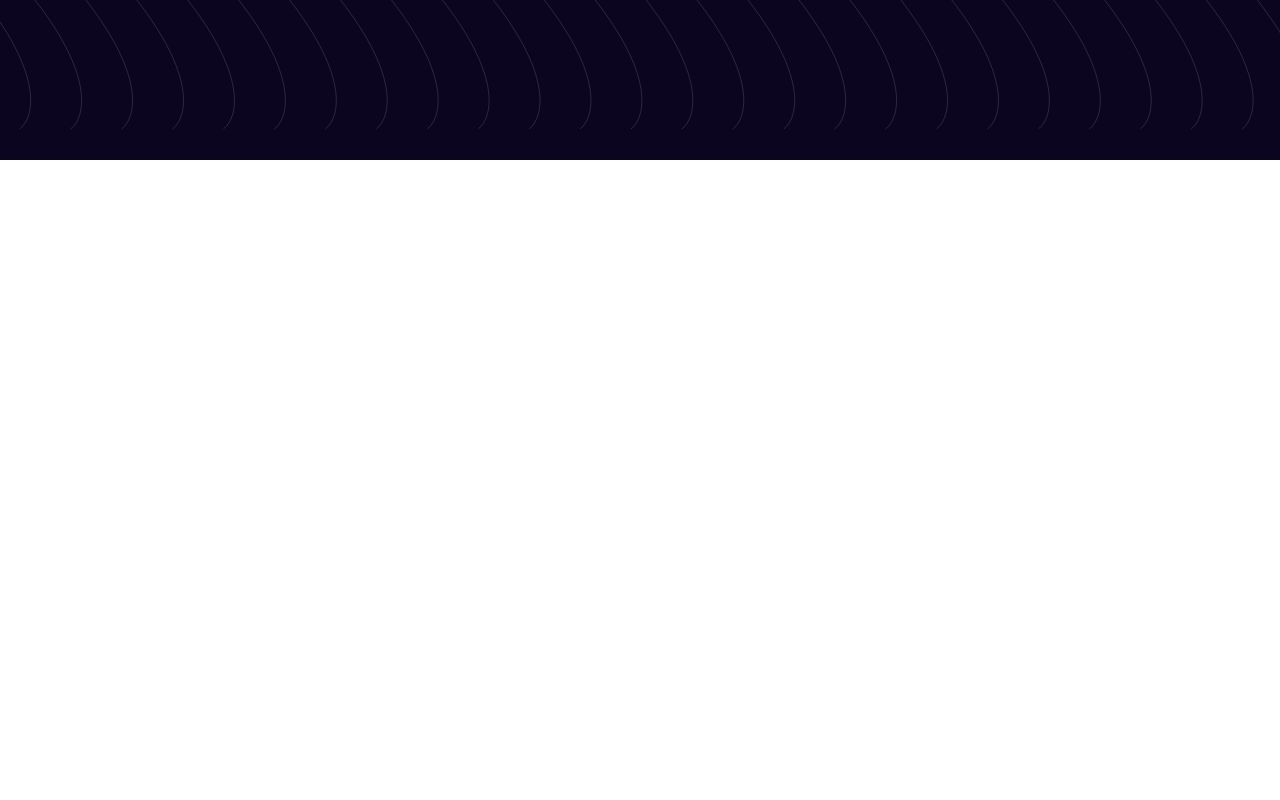
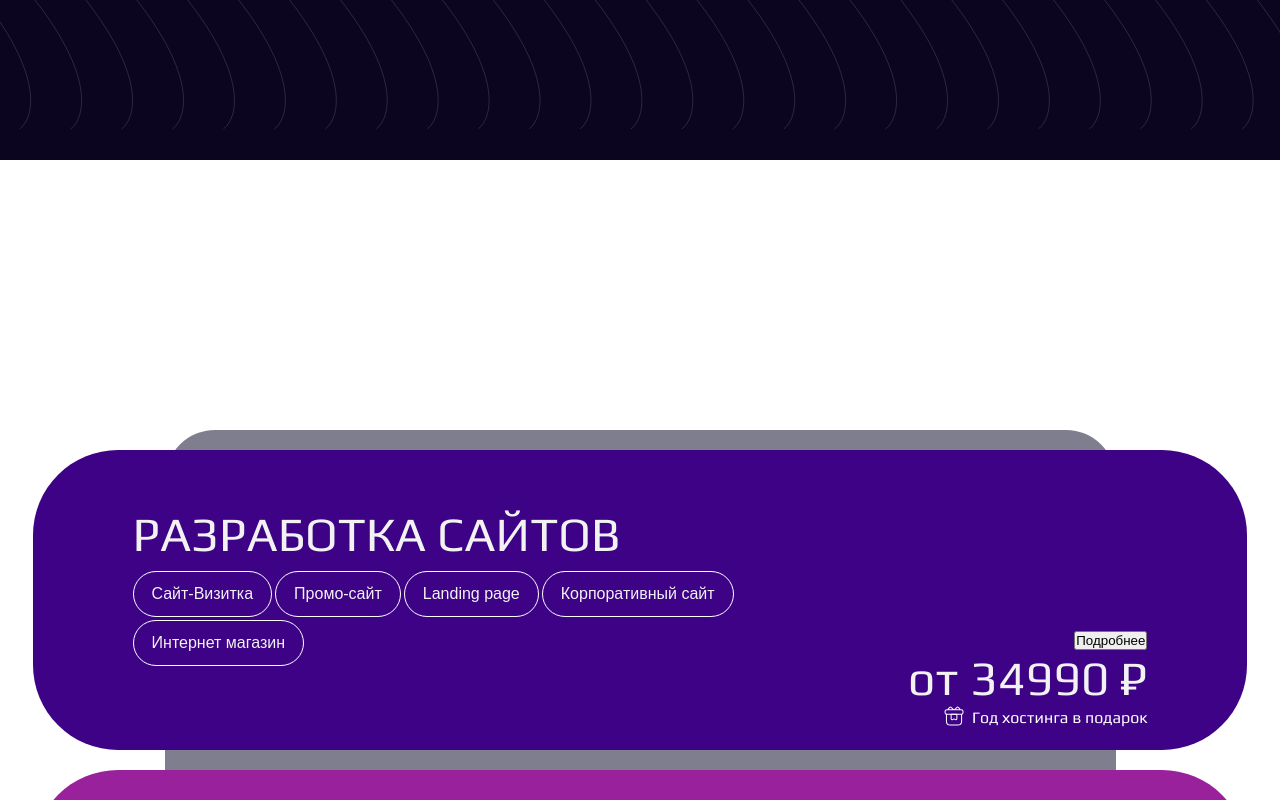
Before and after one commit to JulieBenchuk/web-studio, a Next.js app: page / in a window 1280 px wide. Shown: the part 640-1440 px from the top of the page. Before the commit the page ends 800 px from the top, so only its background shows below. Built offline with nearby package versions, Linux system fonts and the light colour scheme.

Commit message:
fix:  united styles of button

```diff
--- a/src/components/common/buttons/FullButton.tsx
+++ b/src/components/common/buttons/FullButton.tsx
@@ -1,5 +1,5 @@
 import React, {ButtonHTMLAttributes, DetailedHTMLProps} from 'react';
-import style from '../../../styles/components/buttons/fullButton.module.scss'
+import style from '../../../styles/components/buttons/buttons.module.scss'
 
 const FullButton: React.FC<DetailedHTMLProps<ButtonHTMLAttributes<HTMLButtonElement>,
     HTMLButtonElement>> = ({className, children, ...restProps}) => {
--- a/src/components/common/buttons/LinkBtn.tsx
+++ b/src/components/common/buttons/LinkBtn.tsx
@@ -1,5 +1,5 @@
 import React from 'react';
-import style from '../../../styles/components/buttons.module.scss'
+import style from '../../../styles/components/buttons/buttons.module.scss'
 
 const LinkBtn: React.FC<{ children?: React.ReactNode, onClick?: () => void, className?: string }> = ({
                                                                                                          children,
--- a/src/pages/index.tsx
+++ b/src/pages/index.tsx
@@ -15,7 +15,7 @@ export default function Home() {
             </Head>
             <main className={style.main}>
                 <TopComponent/>
-                {/* <Services/>*/}
+                <Services/>
             </main>
         </>
     )
--- a/src/styles/components/buttons.module.scss
+++ /dev/null
@@ -1,15 +0,0 @@
-@import "../variables";
-@import "../mixins";
-
-.LinkBtn {
-  display: flex;
-  flex-direction: row;
-  align-items: flex-start;
-  padding: 10px 18px;
-  gap: 10px;
-  background: transparent;
-  color: #F2F2F2;
-  @include Text-FS-FW-LH(16px, 400, 150%);
-  border: 1px solid #FFFFFF;
-  border-radius: 53px;
-}
--- a/src/styles/components/buttons/fullButton.module.scss
+++ b/src/styles/components/buttons/buttons.module.scss
@@ -1,4 +1,18 @@
-@import "src/styles/variables";
+@import "../../variables";
+@import "../../mixins";
+
+.LinkBtn {
+  display: flex;
+  flex-direction: row;
+  align-items: flex-start;
+  padding: 10px 18px;
+  gap: 10px;
+  background: transparent;
+  color: #F2F2F2;
+  @include Text-FS-FW-LH(16px, 400, 150%);
+  border: 1px solid #FFFFFF;
+  border-radius: 53px;
+}
 
 .default {
   font-family: 'Play', sans-serif;
--- a/src/styles/components/topComponent.module.scss
+++ b/src/styles/components/topComponent.module.scss
@@ -2,7 +2,7 @@
 @import '../mixins';
 
 .wrapper {
-  position: relative;
+  height: 770px;
 
   .ground {
     position: absolute;
```
